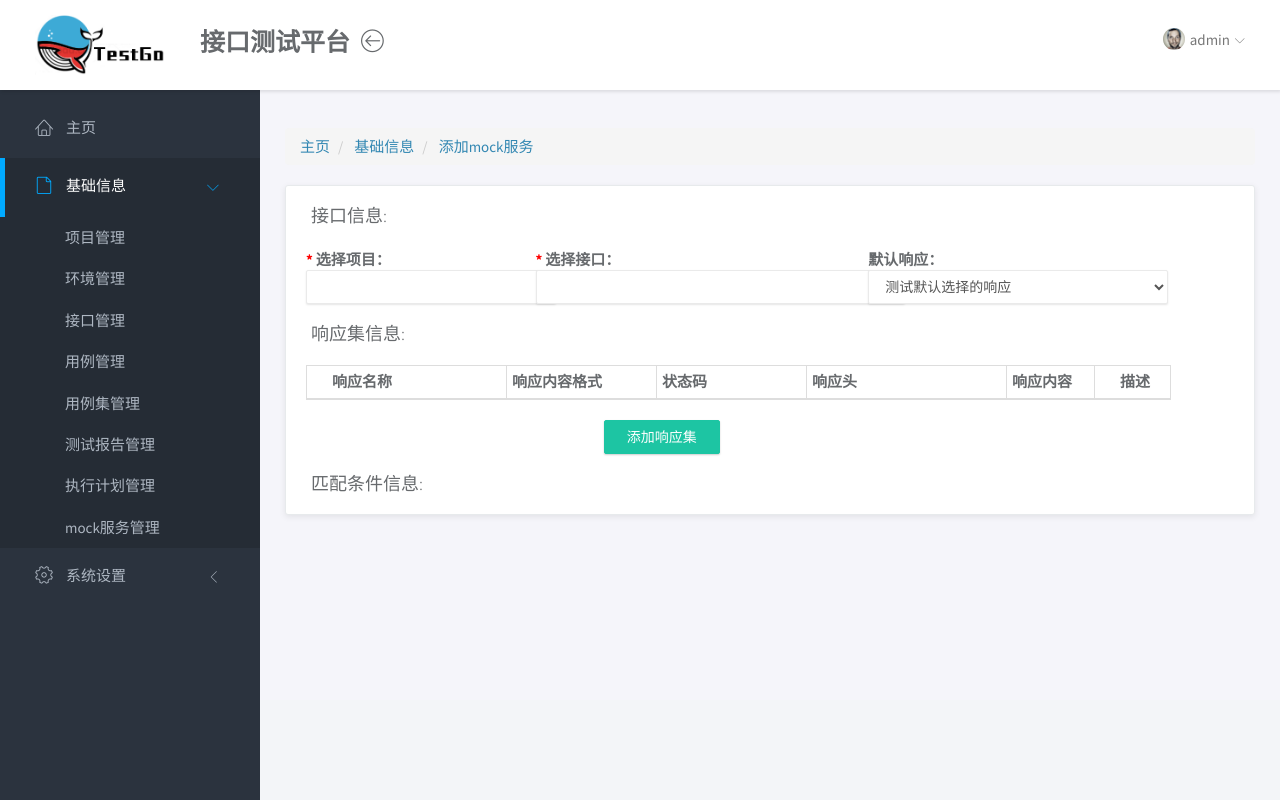
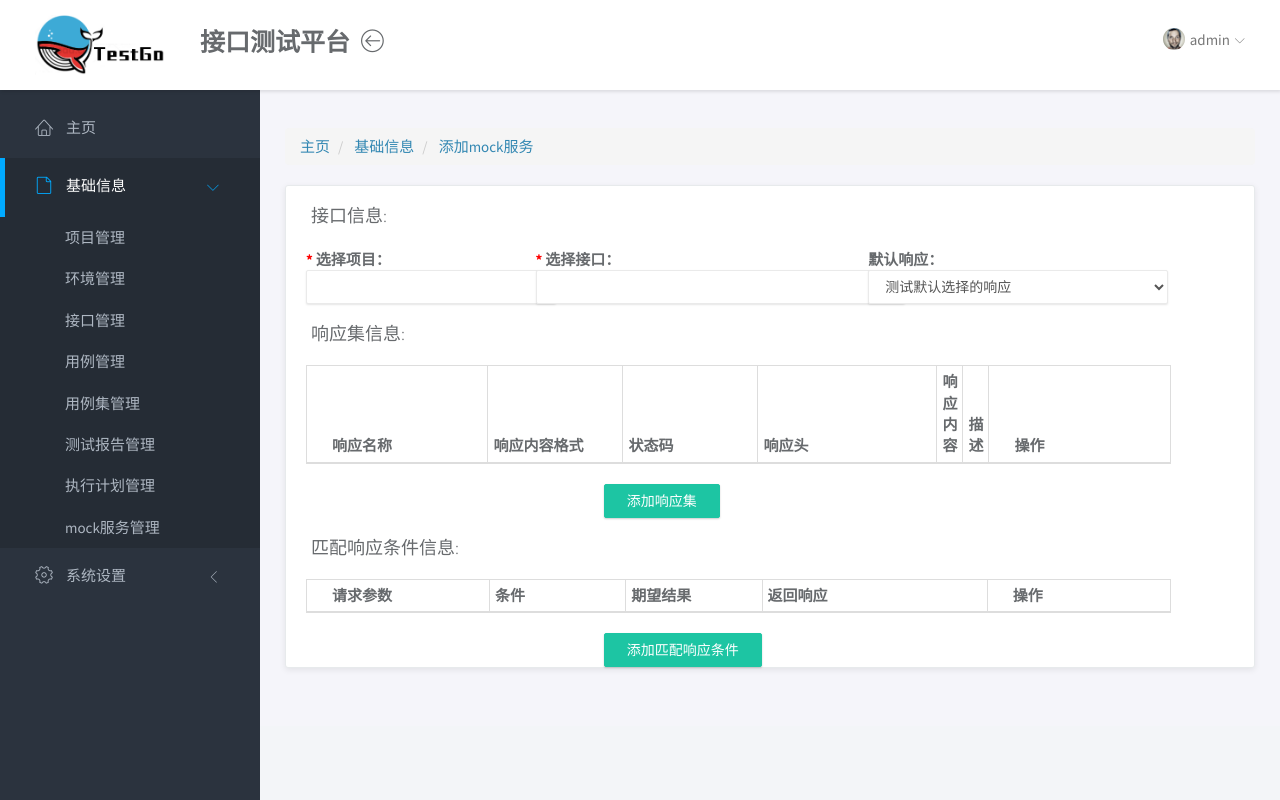
Before and after one commit to DeloWu/testGo, a Django app: page /autoTest/mockServer_add/ in a window 1280 px wide. Run offline with Django 3.2, Linux system fonts and the light colour scheme; data that the repository does not hold is empty; parts of the project's set-up code (start-up, migrations or seed data) failed here and were passed over; some libraries are stand-ins or nearby versions.

Commit message:
mockServer_add页面初步做完

```diff
--- a/autoTest/templates/autoTest/mockServer_add.html
+++ b/autoTest/templates/autoTest/mockServer_add.html
@@ -68,6 +68,7 @@
                         <th style="width: 200px;">响应头</th>
                         <th>响应内容</th>
                         <th>描述</th>
+                        <th style="width: 200px;">操作</th>
                     </tr>
                 </thead>
                 <tbody>
@@ -75,17 +76,41 @@
                 </tbody>
              </table>
         </div>
+        <div class="col-md-1"></div>
+    </div>
+    <div class="row">
         <div class="col-sm-offset-4">
-            <button class="btn btn-primary" onclick="add_headers_row()">添加响应集</button>
+            <button class="btn btn-primary" onclick="add_mockServer_row()">添加响应集</button>
         </div>
     </div>
     <div class="row">
         <div class="col-md-12">
-            <div class="panel-heading"><h3 class="panel-title">匹配条件信息:</h3></div>
+            <div class="panel-heading"><h3 class="panel-title">匹配响应条件信息:</h3></div>
         </div>
     </div>
-    <div class="row" style="padding-left:35px;">
+    <div class="row">
+        <div class="col-md-11" style="padding-left:35px;">
+             <table class="table table-bordered table-condensed" id="mockServer-conditions-table">
+                <thead>
+                    <tr>
+                        <th style="width: 200px;">请求参数</th>
+                        <th style="width: 150px;">条件</th>
+                        <th style="width: 150px;">期望结果</th>
+                        <th style="width: 250px;">返回响应</th>
+                        <th  style="width: 200px;">操作</th>
+                    </tr>
+                </thead>
+                <tbody>
 
+                </tbody>
+             </table>
+        </div>
+        <div class="col-md-1"></div>
+    </div>
+    <div class="row">
+        <div class="col-sm-offset-4">
+            <button class="btn btn-primary" onclick="add_mockSever_condition_row()">添加匹配响应条件</button>
+        </div>
     </div>
 </div>
 
@@ -125,4 +150,5 @@
 
     });
 </script>
+
 {% endblock %}
--- a/autoTest/templates/autoTest/testStep_add.html
+++ b/autoTest/templates/autoTest/testStep_add.html
@@ -532,7 +532,7 @@
 // 添加校验器行
     function add_validate_row(){
                 var data_type_content = '<select name="headers_data_type" class="form-control">' + '<option value="string"> string </option>' + '<option value="int"> int </option>' + '<option value="double"> double </option>' + '<option value="list"> list </option>' + '<option value="dict"> dict </option>' + '</select>';
-                var select_content = '<select name="comparator" class="form-control">' + '<option value="eq"> = </option>' + '<option value="gt"> > </option>' + '<option value="ge"> >= </option>' + '<option value="lt"> < </option>' + '<option value="le"> <= </option>' + '<option value="len_eq">长度等于</option>' + '<option value="len_gt">长度大于</option>' + '<option value="len_lt">长度小于</option>' + '<option value="contains">包含</option>' + '<option value="contained_by">被包含</option>' + '<option value="startswith">startswith</option>' + '<option value="endswith">endswith</option>' +'</select>'
+                var select_content = '<select name="comparator" class="form-control">' + '<option value="eq"> = </option>' + '<option value="gt"> > </option>' + '<option value="ge"> >= </option>' + '<option value="lt"> < </option>' + '<option value="le"> <= </option>' + '<option value="len_eq">长度等于</option>' + '<option value="len_gt">长度大于</option>' + '<option value="len_lt">长度小于</option>' + '<option value="contains">包含</option>' + '<option value="contained_by">被包含</option>' + '<option value="startswith">startswith</option>' + '<option value="endswith">endswith</option>' +'</select>';
                 row_content = '<tr><td contenteditable="true" name="key"></td>' +'<td contenteditable="true" name="comparator">' + select_content + '</td>' + '<td contenteditable="true" name="value"></td>'+
                 '<td contenteditable="true" name="validate_data_type">'+ data_type_content + '</td>' +'<td contenteditable="true" name="validate_description"></td><td><button class="btn btn-danger" onclick="del_row(this)">删除</button></td></tr>';
                 $("#validate-table tbody").append(row_content);
--- a/static/js/testGoApp.js
+++ b/static/js/testGoApp.js
@@ -7,6 +7,14 @@ function delcfm(obj) {
 function urlSubmit(){
     var url=$.trim($("#url").val());//获取会话中的隐藏属性URL
     window.location.href=url;
+}
+
+// 删除表格的单行
+function del_row(obj) {
+        //删除行
+        var tr = obj.parentNode.parentNode;
+        var tbody = tr.parentNode;
+        tbody.removeChild(tr);
 }
 
 // 若选择json或者application/x-www-form-urlencoded，自动添加headers行
@@ -30,3 +38,22 @@ function add_headers_contentType(obj){
 
     }
 }
+
+// 添加mockServer行
+function add_mockServer_row(){
+    console.log('add_mockServer_row function worked!');
+    var content_type = '<select name="mockServer_row" class="form-control">' + '<option value="json"> json </option>' + '<option value="text"> text </option>' + '<option value="xml"> xml </option>' + '<option value="html"> html </option>' + '</select>';
+    var status_code = '<select name="mockServer_row" class="form-control">' + '<option value="200"> 200 OK </option>' + '<option value="301"> 301 Moved  </option>' + '<option value="302"> 302 Moved  </option>' + '<option value="400"> 400 Bad Request </option>' + '<option value="403"> 403 Forbidden </option>' + '<option value="404"> 404 Not Found </option>' + '<option value="405"> 405 Method Not Allowed </option>' + '<option value="500"> 500 Internal Server Error </option>' + '<option value="502"> 502 Bad Gateway </option>' + '<option value="504"> 504 Gateway Timeout </option>' + '</select>';
+    var row_content = '<tr>' + '<td contenteditable="true" name="mockServer_name"></td>' + '<td contenteditable="true" name="content_type">' + content_type + '</td>' + '<td contenteditable="true" name="status_code">' + status_code + '</td>' + '<td contenteditable="true" name="mockServer_headers"></td>' + '<td contenteditable="true" name="mockServer_content"></td>' + '<td contenteditable="true" name="description"></td>' + '<td><button class="btn btn-success" onclick="">保存</button><button class="btn btn-danger" onclick="del_row(this)">删除</button></td>' + '</tr>';
+    $("#mockServer-table tbody").append(row_content);
+}
+
+// 添加mockServer匹配条件行
+function add_mockSever_condition_row(){
+    console.log('add_mockSever_condition_row function worked!');
+    var select_content = '<select name="comparator" class="form-control">' + '<option value="eq"> = </option>' + '<option value="gt"> > </option>' + '<option value="ge"> >= </option>' + '<option value="lt"> < </option>' + '<option value="le"> <= </option>' + '<option value="len_eq">长度等于</option>' + '<option value="len_gt">长度大于</option>' + '<option value="len_lt">长度小于</option>' + '<option value="contains">包含</option>' + '<option value="contained_by">被包含</option>' + '<option value="startswith">startswith</option>' + '<option value="endswith">endswith</option>' +'</select>';
+    //后面通过后端传mockServer_suite
+    var mockSevrer_suite = '<select name="mockServer-condition" class="form-control">' + '<option value="200"> 200 OK </option>' + '<option value="404"> 404 NOT Found </option>' + '</select>';
+    var row_content = '<tr>' + '<td contenteditable="true" name="request_args"></td>' + '<td>' + select_content + '</td>' + '<td contenteditable="true" name="expect_value"></td>' + '<td>' + mockSevrer_suite + '</td>' + '<td><button class="btn btn-success" onclick="">保存</button><button class="btn btn-danger" onclick="del_row(this)">删除</button></td>' + '</tr>';
+    $("#mockServer-conditions-table tbody").append(row_content);
+}
--- a/testGo/settings.py
+++ b/testGo/settings.py
@@ -41,7 +41,7 @@ INSTALLED_APPS = [
     'django.contrib.messages',
     'django.contrib.staticfiles',
     'django_celery_results',
-    'djcelery',
+    # 'djcelery',
     'autoTest',
     'django_celery_beat',
 ]
```
